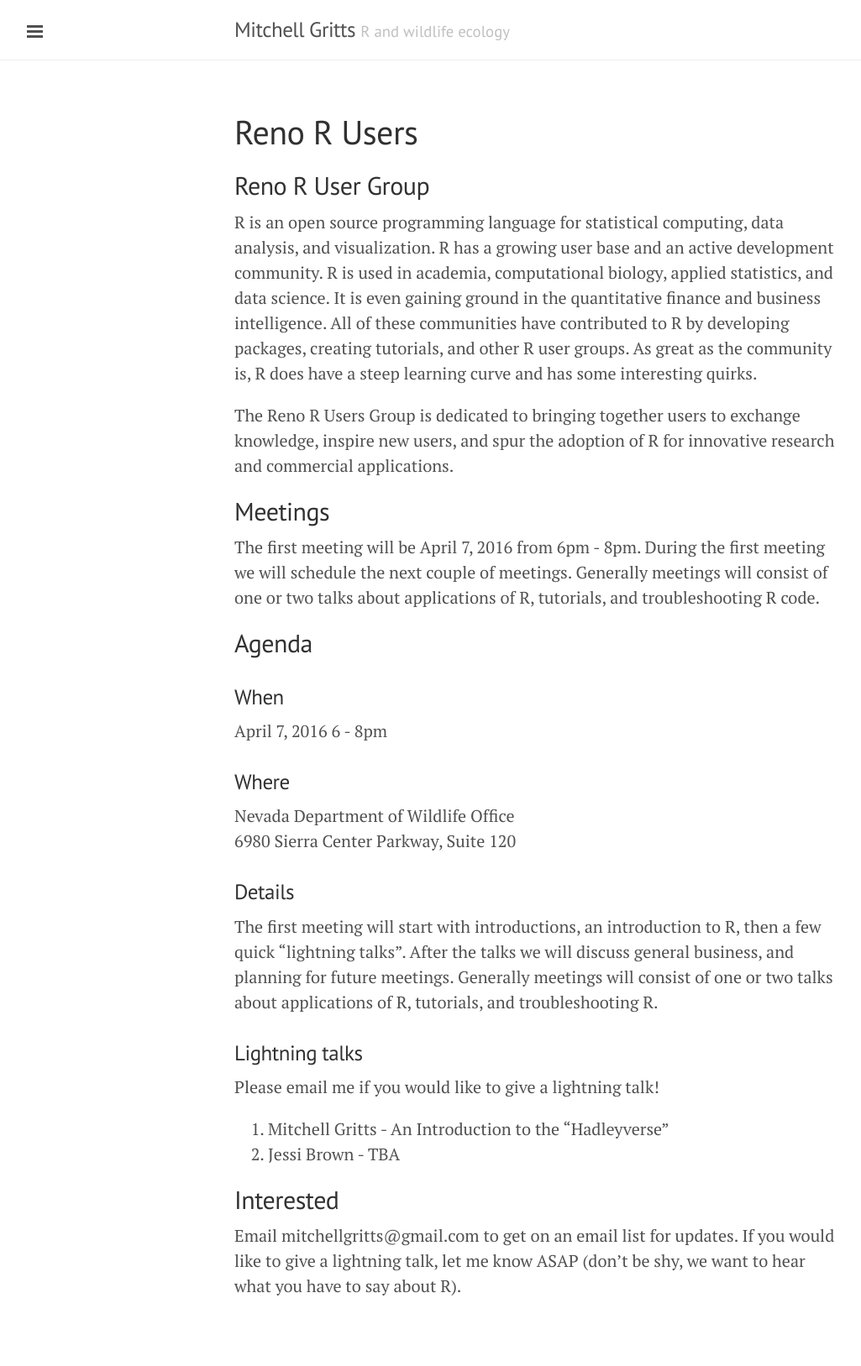
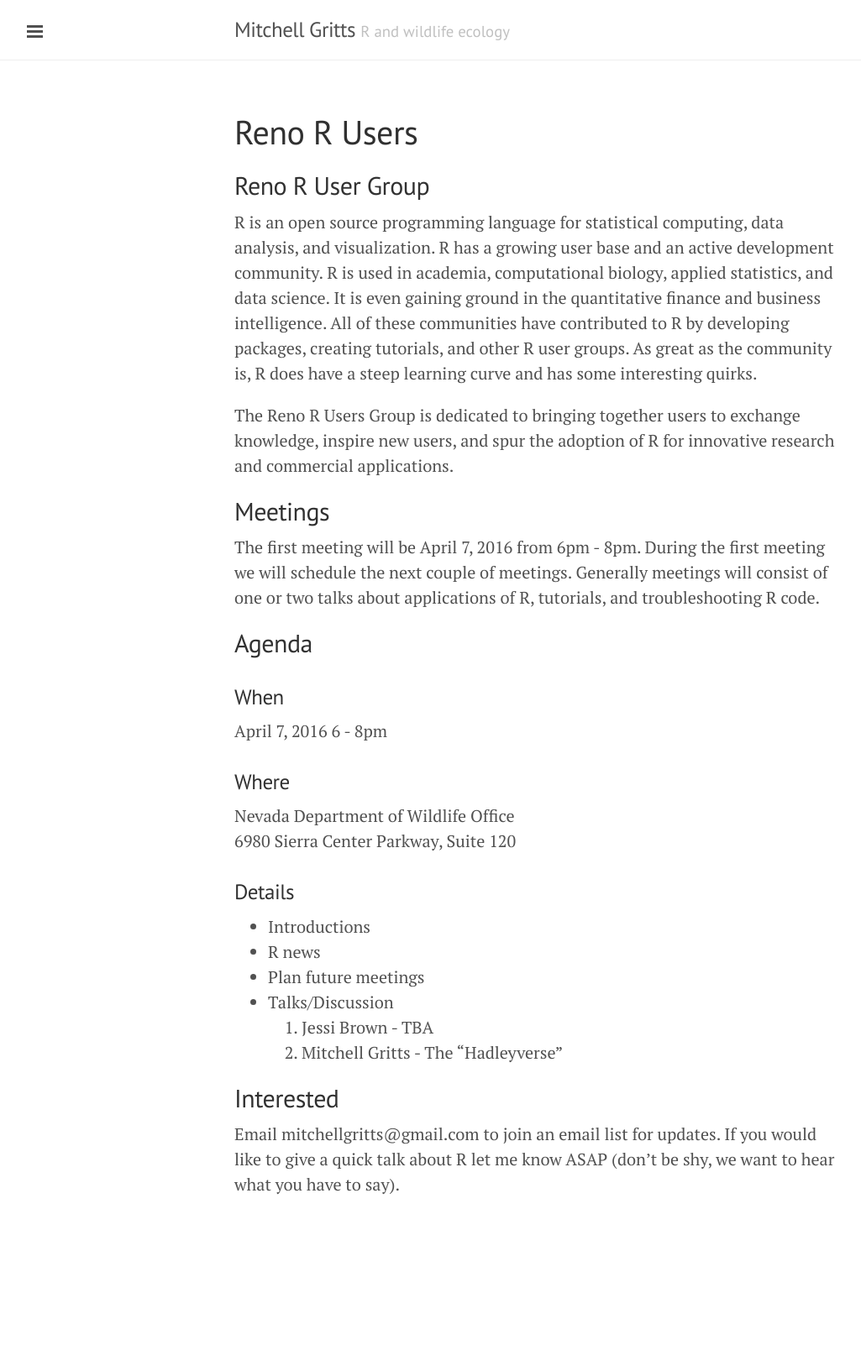
Before and after one commit to andrianaimisa/mgritts.github.io, a Jekyll site: the page built from rugreno.md, in a window 1280 px wide. Shown: the whole page at 84% size, without its empty margins (1-1026 px from the left). Built offline with Jekyll 4.4.1, drawn with Linux system fonts in a browser that asks for light colours; after the commit the page ends 1506 px from its top, so only the background shows below that.

Commit message:
update to renorug

```diff
--- a/rugreno.md
+++ b/rugreno.md
@@ -23,15 +23,14 @@ Nevada Department of Wildlife Office
 6980 Sierra Center Parkway, Suite 120
 
 ### Details
-The first meeting will start with introductions, an introduction to R, then a few quick "lightning talks". After the talks we will discuss general business, and planning for future meetings. Generally meetings will consist of one or two talks about applications of R, tutorials, and troubleshooting R.
 
-### Lightning talks
-
-Please email me if you would like to give a lightning talk!
-
-1. Mitchell Gritts - An Introduction to the "Hadleyverse"
-2. Jessi Brown - TBA
+* Introductions
+* R news
+* Plan future meetings
+* Talks/Discussion
+  1. Jessi Brown - TBA
+  2. Mitchell Gritts - The "Hadleyverse"
 
 ## Interested
 
-Email mitchellgritts@gmail.com to get on an email list for updates. If you would like to give a lightning talk, let me know ASAP (don't be shy, we want to hear what you have to say about R).
+Email mitchellgritts@gmail.com to join an email list for updates. If you would like to give a quick talk about R let me know ASAP (don't be shy, we want to hear what you have to say).
```
